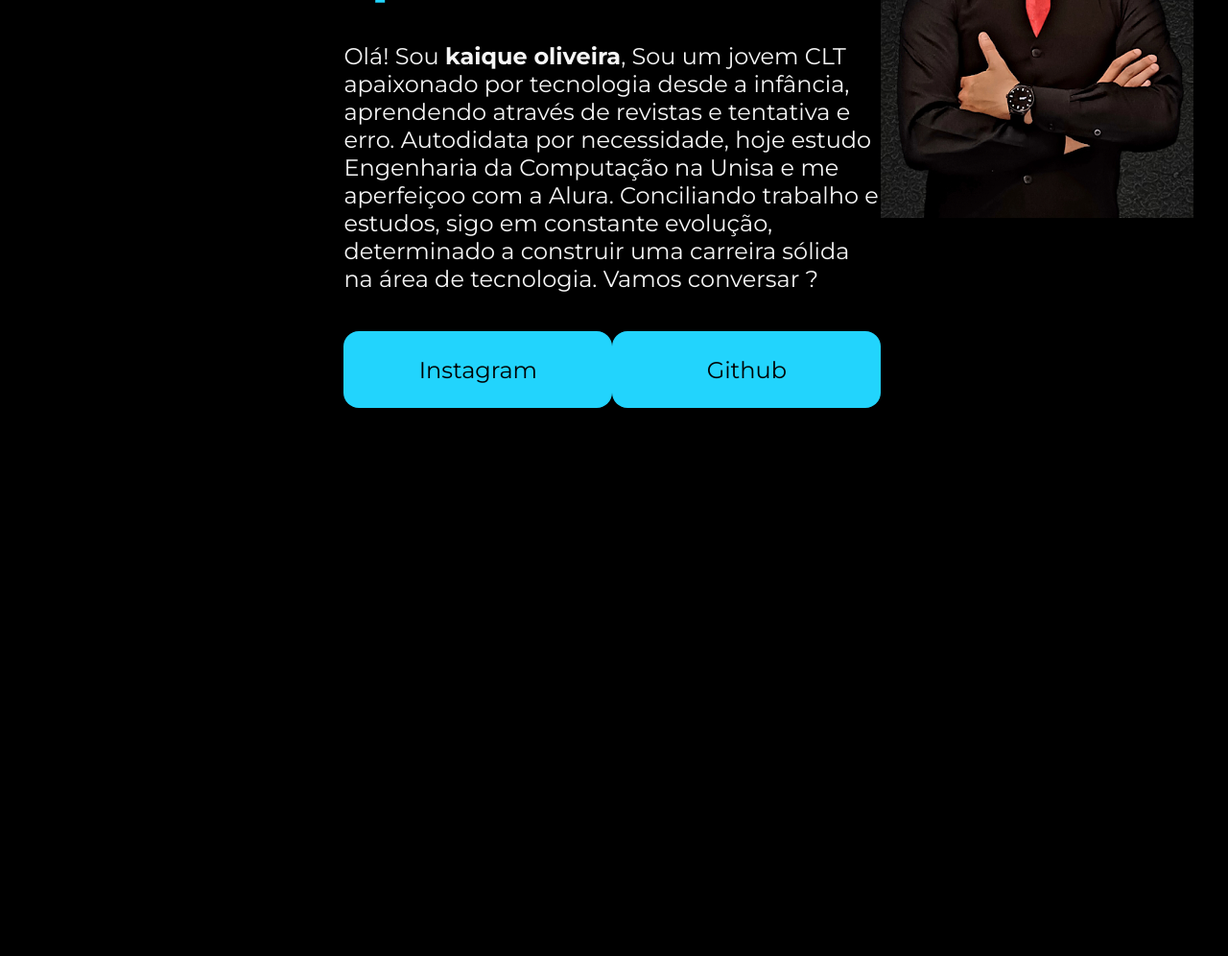
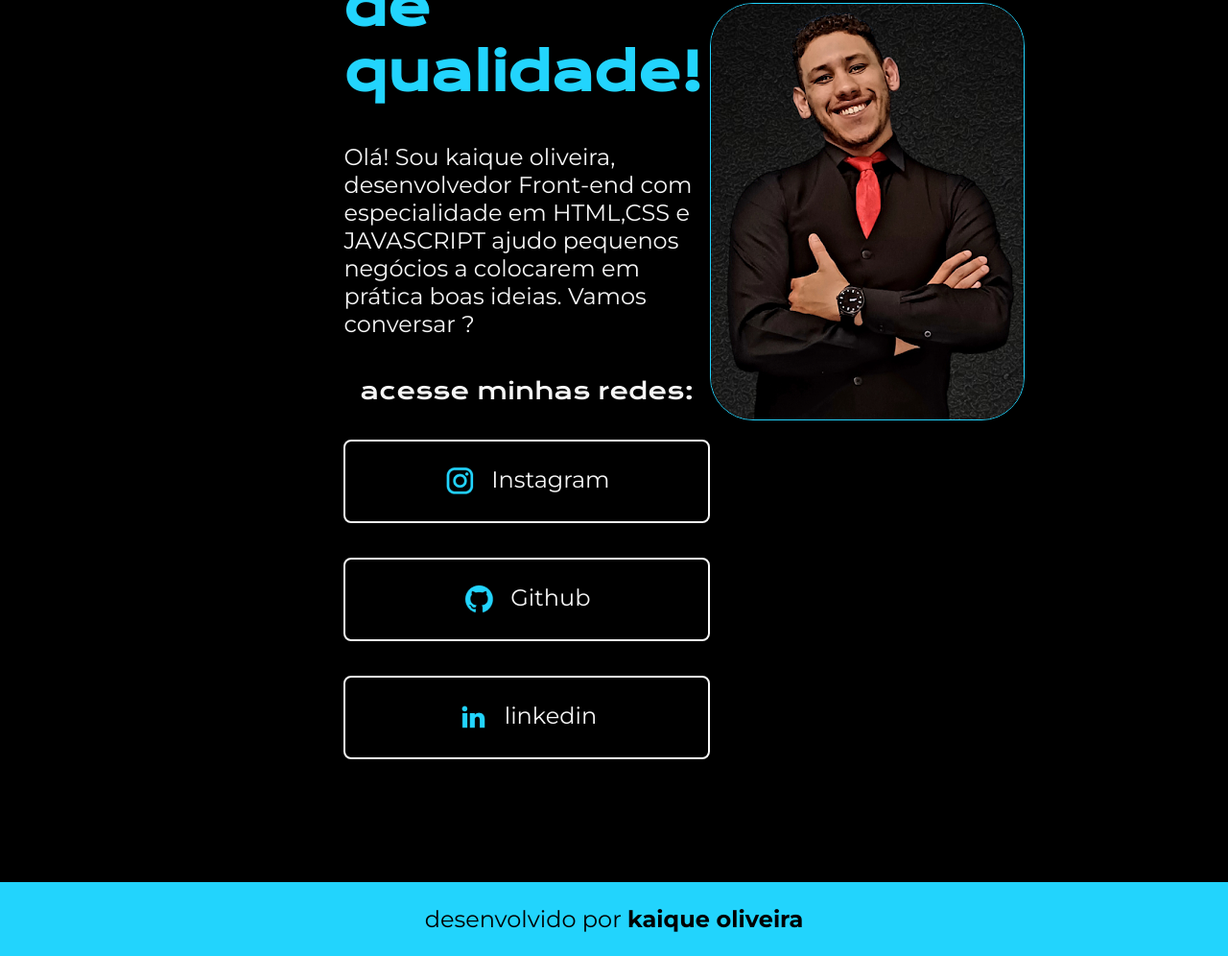
Before and after one commit to kaique-s-oliveira/portifolio, a plain HTML site: page index.html in a window 1280 px wide. Shown: the part 532-1528 px from the top of the page at 96% size. Before the commit the page ends 957 px from the top, so only its background shows below. Drawn offline with nearby package versions, Linux system fonts and the light colour scheme.

Commit message:
atualizaçao

```diff
--- a/index.html
+++ b/index.html
@@ -4,26 +4,39 @@
     <meta charset="UTF-8">
     <meta name="viewport" content="width=device-width, initial-scale=1.0">
     <title>portifolio</title>
-    <link rel="stylesheet" href="style.css">
+    <link rel="stylesheet" href="style/style.css">
 </head>
 <body>
-    <header></header>
+    <header class="cabecalho">
+        <nav class="cabecalho__menu">
+            <a href="index.html"class="cabecalho__menu__link">home</a>
+            <a href="about.html" class="cabecalho__menu__link">sobre mim</a>
+        </nav>
+    </header>
     <main class="apresentacao">
         <section class="apresentacao__conteudo">
             <h1 class="apresentacao__conteudo__titulo">Eleve seu negócio digital a outro nível <strong class="titulo">com um Front-end de qualidade!</strong></h1>
 
-                <p class="apresentacao__conteudo__texto">Olá! Sou <strong class="nome"> kaique oliveira</strong>, Sou um jovem CLT apaixonado por tecnologia desde a infância, aprendendo através de revistas e tentativa e erro. Autodidata por necessidade, hoje estudo Engenharia da Computação na Unisa e me aperfeiçoo com a Alura.
-                    Conciliando trabalho e estudos, sigo em constante evolução, determinado a construir uma carreira sólida na área de tecnologia. Vamos conversar ?</p><div class="apresentacao__conteudo__botao">
+                <p class="apresentacao__conteudo__texto">Olá! Sou kaique oliveira, desenvolvedor Front-end com especialidade em HTML,CSS e JAVASCRIPT ajudo pequenos negócios a colocarem em prática boas ideias. Vamos conversar ?</p><div class="apresentacao__conteudo__botao">
+                        <h2 class="apresentacao__subtitulo">acesse minhas redes:</h2>
                 <a href="https://www.instagram.com/kaique.maque/" class="apresentacao__conteudo__botao__link
-                ">Instagram</a>
+                "><img src="/assets/instagram.png" alt="logo do instagram">
+                Instagram</a>
                 <a href="https://github.com/kaique-s-oliveira" class="apresentacao__conteudo__botao__link
-                ">Github</a>
+                "><img src="/assets/github.png" alt="logo do github">
+                Github</a>
+                <a href="https://www.linkedin.com/in/kaique-s-oliveira-5993a6206/" class="apresentacao__conteudo__botao__link
+                "><img src="/assets/linkedin.png" alt="logo do linkedin">
+                linkedin</a>
+
                 </div>
         </section>
 
-            <img src="kaique1-20241018_215740.png" alt="uma foto minha">
+            <img src="/assets/kaique1-20241018_215740.png" alt="uma foto minha" class="foto">
 
     </main>
-    <footer></footer>
+    <footer class="rodape">
+        <p>desenvolvido por <strong>kaique oliveira</strong></p>
+    </footer>
 </body>
 </html>
--- a/style.css
+++ /dev/null
@@ -1,50 +0,0 @@
-@import url('https://fonts.googleapis.com/css2?family=Krona+One&family=Montserrat:ital,wght@0,100..900;1,100..900&display=swap');
-
-  *{  padding: 0;
-    margin: 0;
-  }
-body{
-    height: 100vh;
-    box-sizing: border-box;
-    background-color:#000;
-    color: #f6f6f6;
-
-}
-.titulo{
-    color: #22d4fd;
-    font-family: ;
-}
-.apresentacao{
-    display: flex;
-    align-items: center;
-    justify-content: space-between;
-    margin: 10% 28%;
-}
-.apresentacao__conteudo{
-    width: 615px;
-   display: flex;
-   flex-direction: column;
-   gap: 40px;
-  font-family: "Krona One", serif;
-  font-size: 36px;
-}
-.apresentacao__conteudo__texto{
-    font-size: 24px;
-    font-family: 'montserrat',sans-serif;
-}
-.apresentacao__conteudo__botao{
-    display: flex;
-    justify-content: space-between;
-
-}
-.apresentacao__conteudo__botao__link{
-    background-color: #22d4fd;
-    width: 280px;
-    text-align: center;
-    border-radius: 16px;
-    font-size: 24px;
-   padding: 25.5px 0;
-   text-decoration: none;
-   color: #000;
-   font-family: 'montserrat',sans-serif;
-}
--- /dev/null
+++ b/style/style.css
@@ -0,0 +1,100 @@
+@import url('https://fonts.googleapis.com/css2?family=Krona+One&family=Montserrat:ital,wght@0,100..900;1,100..900&display=swap');
+
+:root{
+    --cor-primaria: #000000;
+    --cor-segundaria: #f6f6f6;
+    --cor-terciaria: #22d4fd;
+    --cor-houver: #272727;
+    --fonte-primara: "Krona One", serif;
+    --fonte-segundaria: 'montserrat',sans-serif;
+}
+
+  *{  padding: 0;
+    margin: 0;
+  }
+body{
+    box-sizing: border-box;
+    background-color: var(--cor-primaria);
+    color:var(--cor-segundaria);
+}
+.cabecalho{
+    padding: 2% 0 0 28%;
+}
+.cabecalho__menu{
+    display: flex;
+    gap: 80px;
+}
+.cabecalho__menu__link{
+    font-family:var(--fonte-segundaria);
+    font-size: 24px;
+    font-size: 600;
+    color: var(--cor-terciaria);
+    text-decoration: none;
+}
+
+.titulo{
+    color: var(--cor-terciaria);
+   font-family:var(--fonte-primara);
+}
+.apresentacao{
+
+    display: flex;
+    align-items: center;
+    justify-content: space-between;
+    margin: 10% 28%;
+}
+.apresentacao__conteudo{
+    width: 615px;
+   display: flex;
+   flex-direction: column;
+   gap: 40px;
+  font-size: 36px;
+}
+.apresentacao__conteudo__texto{
+    font-size: 24px;
+    font-family:var(--fonte-segundaria);
+}
+.apresentacao__conteudo__botao{
+    display: flex;
+    justify-content: space-between;
+    flex-direction: column;
+    align-items: center;
+    gap: 36px;
+
+}
+.apresentacao__subtitulo{
+    font-family:var(--fonte-primara);
+    font-weight: 400;
+    font-size: 24px;
+}
+.apresentacao__conteudo__botao__link{
+    /* background-color: #22d4fd; */
+    display: flex;
+    justify-content: center;
+    gap: 16px;
+    width: 378px;
+    text-align: center;
+    border-radius: 8px;
+    font-size: 24px;
+   padding: 25.5px 0;
+   text-decoration: none;
+   color: var(--cor-segundaria);
+   font-family:var(--fonte-segundaria);
+   border:2px solid var(--cor-segundaria);
+}
+.apresentacao__conteudo__botao__link:hover{
+    background-color:var(--cor-houver);
+}
+.foto{
+    border: 1px solid var(--cor-terciaria);
+    border-radius: 45px;
+}
+.rodape{
+    color:var(--cor-primaria);
+    background-color: var(--cor-terciaria);
+    padding: 24px;
+    text-align: center;
+    font-family:var(--fonte-segundaria);
+    font-size: 24px;
+    font-weight: 400;
+}
```
Also changed, not shown: about.html (added, +33 -0 lines), assets/github.png (added), assets/instagram.png (added), assets/kaique1-20241018_215740.png (renamed from kaique1-20241018_215740.png), assets/linkedin.png (added).
